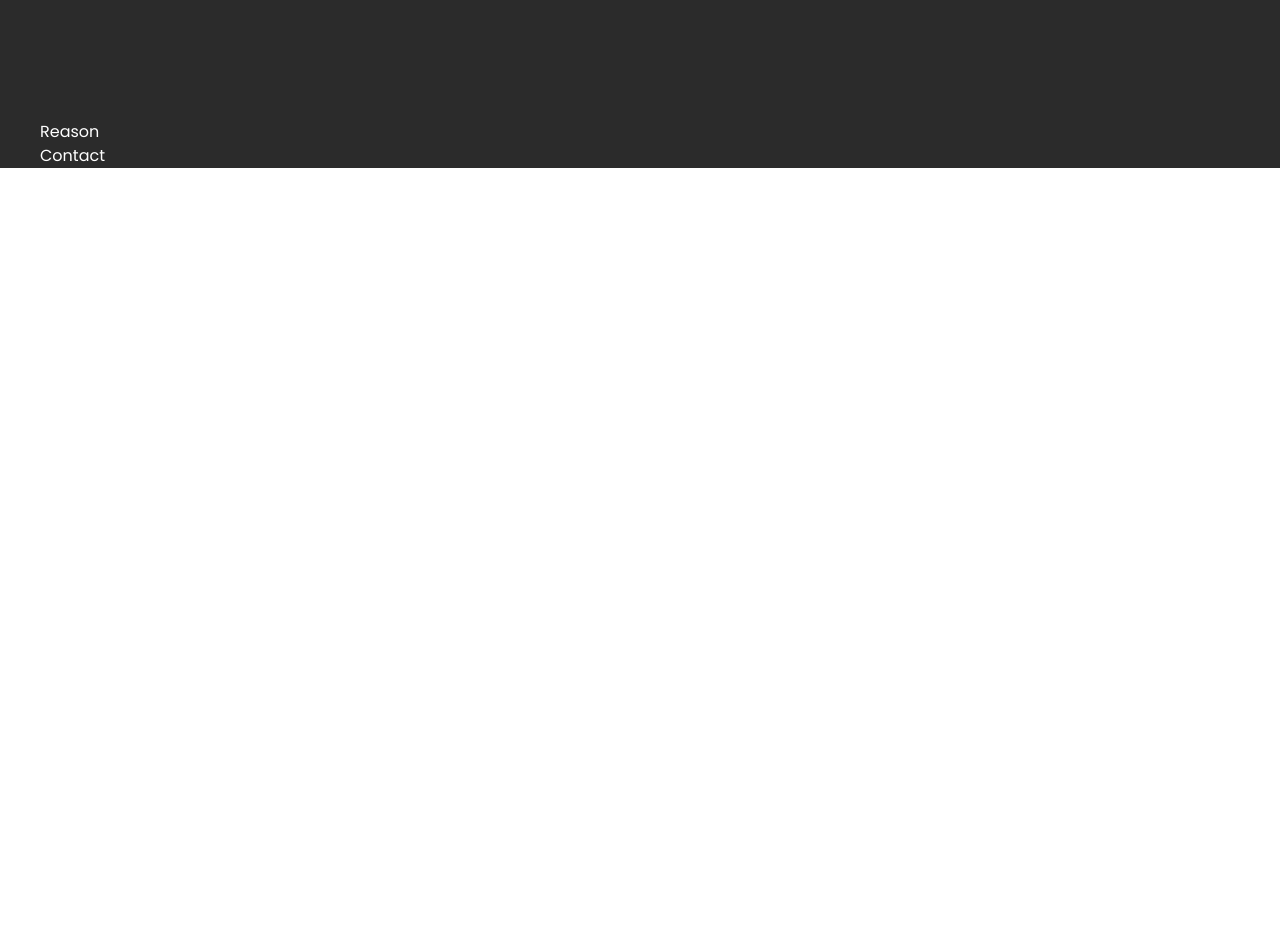
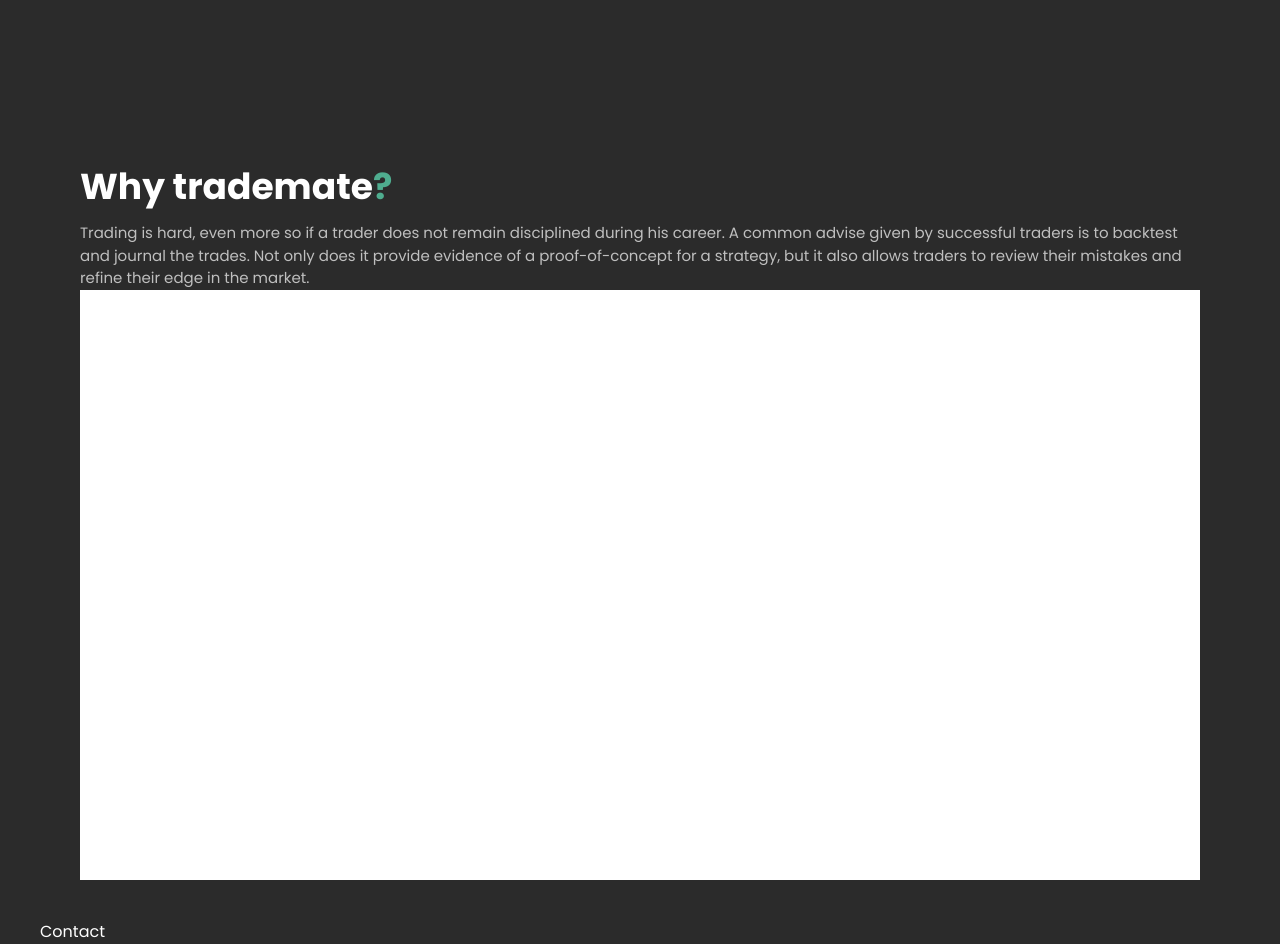
Before and after one commit to teoyi/trademate, a React (Vite) app in the folder client/: page / in a window 1280 px wide. Shown: the part 1560-2504 px from the top of the page. Before the commit the page ends 1728 px from the top, so only its background shows below. Built offline with nearby package versions, Linux system fonts and the light colour scheme.

Commit message:
made reason section skeleton, lacking cards

```diff
--- a/client/src/components/Home/comp/Reason.tsx
+++ b/client/src/components/Home/comp/Reason.tsx
@@ -2,7 +2,16 @@
 
 const Reason = () => {
   return (
-    <div>Reason</div>
+    <section className="h-screen flex flex-col justify-start w-full items-center xl:p-10">
+      <h1 className='w-full font-bold text-[36px] mb-2'>
+        <span className='text-primary-text'>Why trademate</span>
+        <span className='text-accent'>?</span>
+      </h1>
+      <p className='text-secondary-text text-[15px]'>
+      Trading is hard, even more so if a trader does not remain disciplined during his career. A common advise given by successful traders is to backtest and journal the trades. Not only does it provide evidence of a proof-of-concept for a strategy, but it also allows traders to review their mistakes and refine their edge in the market.
+      </p>
+      <div className='h-full bg-white w-full'></div>
+    </section>
   )
 }
 
```
